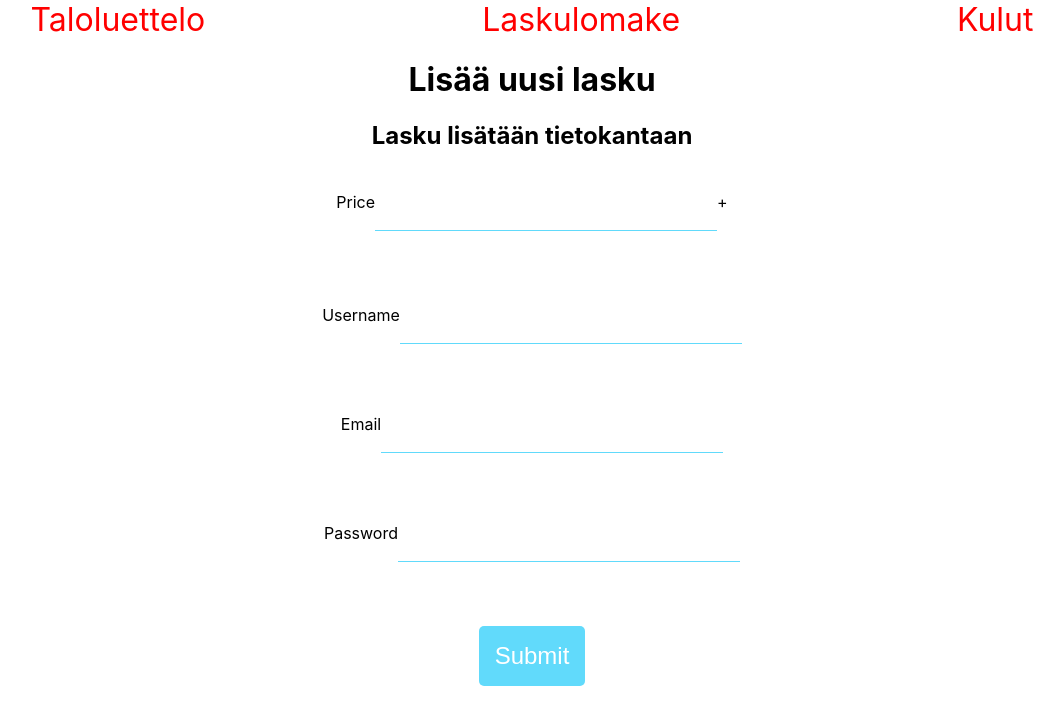
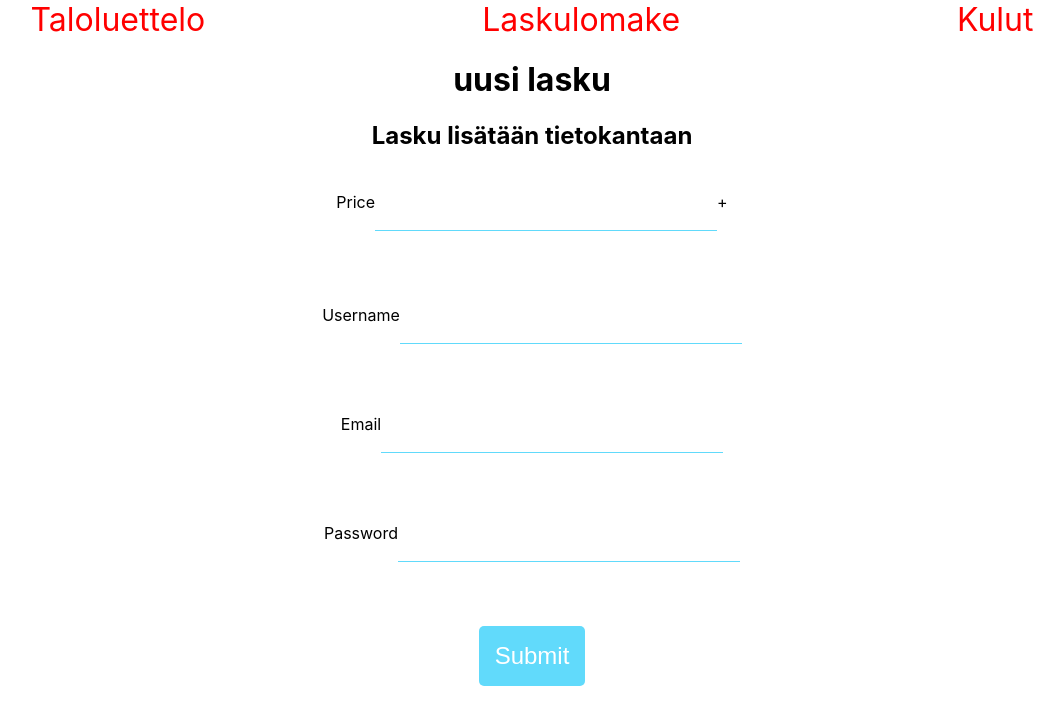
Before and after one commit to SSOL7/MIR, a React (Create React App) app: page /invoices in a window 1280 px wide. Shown: the top 724 px of the page, without its empty margins (108-1172 px from the left). Built offline with nearby package versions, Linux system fonts and the light colour scheme.

Commit message:
new commit

```diff
--- a/src/routes/Expenses.jsx
+++ b/src/routes/Expenses.jsx
@@ -47,6 +47,8 @@ function Expenses() {
 
     return (
 <>
+
+<h2>Henkilöluettelo</h2>
     <select>
       {houses.map(item => (
         <option
--- a/src/routes/Invoices.jsx
+++ b/src/routes/Invoices.jsx
@@ -62,7 +62,7 @@ function Invoices() {
 
     return (
         <div>
-            <h1>Lisää uusi lasku</h1>
+            <h1>uusi lasku</h1>
             {Object.keys(formErrors).length === 0 && isSubmit ? (
         <div className="ui message success">Uusi lasku lisätty</div>
       ) : (
```
